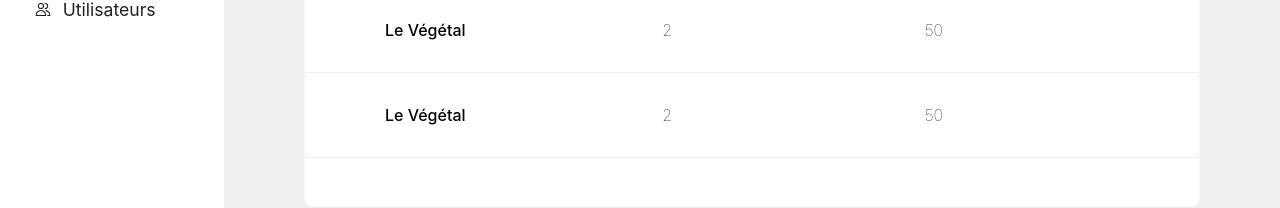
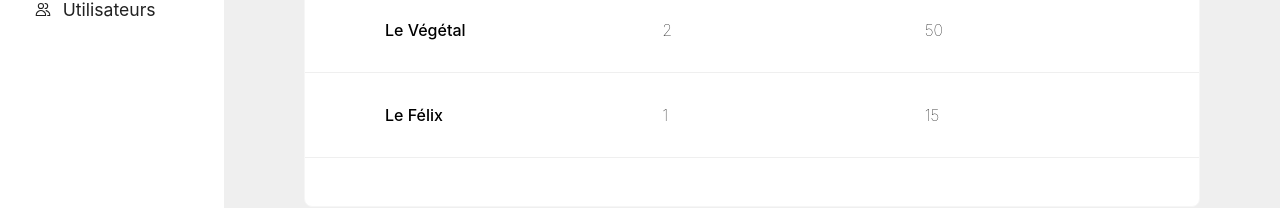
Before and after one commit to SarahOtmane/backOfficeResto, a React (Create React App) app: page /admin/restaurants in a window 1280 px wide. Shown: the part 455-663 px from the top of the page. Built offline with nearby package versions, Linux system fonts and the light colour scheme.

Commit message:
update resto

```diff
--- a/src/screen/Restos.js
+++ b/src/screen/Restos.js
@@ -18,10 +18,10 @@ export default function Restos(){
             nbSalles : 2,
             nbPlaces : 50
         }, {
-            id : 1,
-            name: 'Le Végétal',
-            nbSalles : 2,
-            nbPlaces : 50
+            id : 2,
+            name: 'Le Félix',
+            nbSalles : 1,
+            nbPlaces : 15
         }]);
     }, []);
 
```
